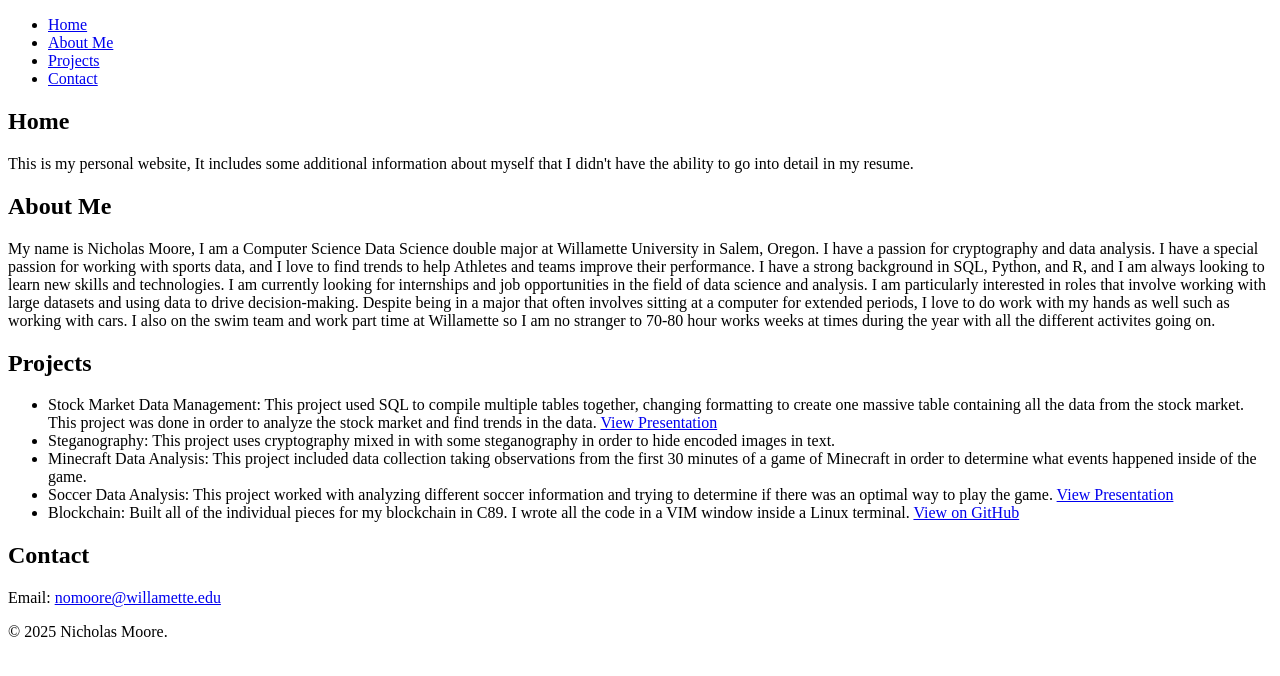
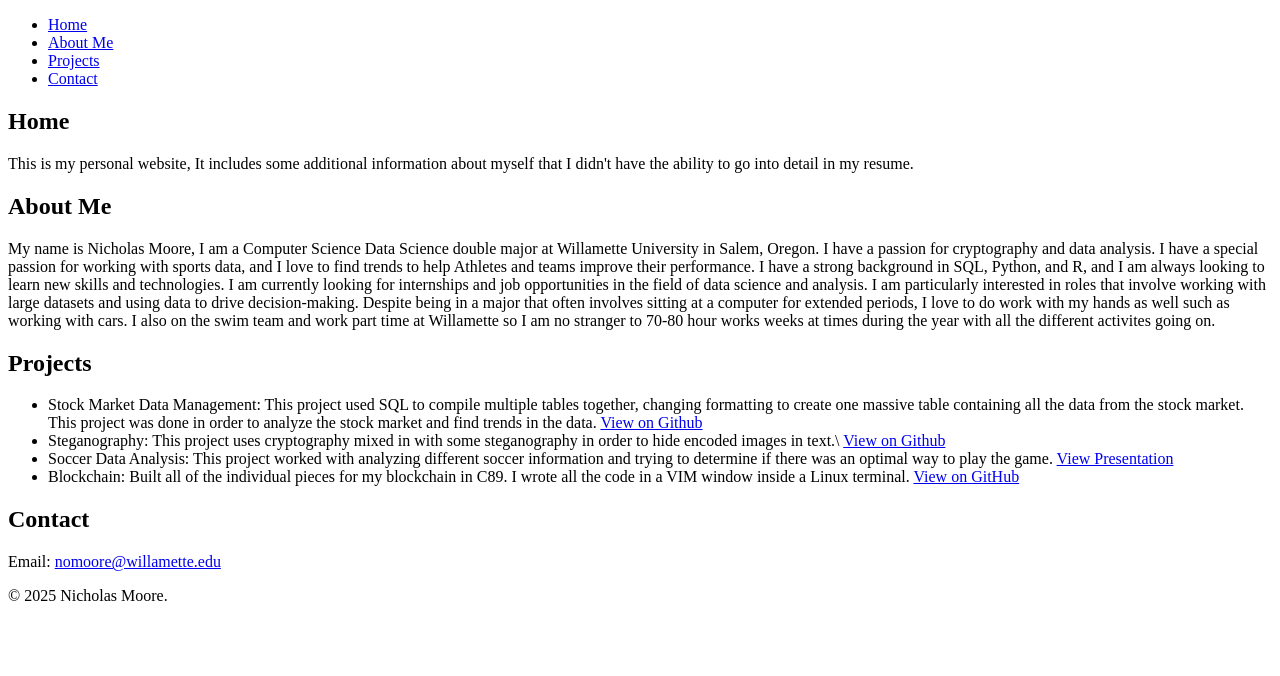
Before and after one commit to NicholasmooreWU/mywebsite, a plain HTML site: page index.html in a window 1280 px wide. Drawn offline with Linux system fonts and the light colour scheme.

Commit message:
Add files via upload

```diff
--- a/index.html
+++ b/index.html
@@ -40,14 +40,13 @@
     <ul>
       <li>Stock Market Data Management: This project used SQL to compile multiple tables together, changing formatting to create one massive table containing all
         the data from the stock market. This project was done in order to analyze the stock market and find trends in the data.
-        <a href="file:///C:/Users/nomoo/Downloads/DS%20351%20Presentation.pdf" target="_blank">View Presentation</a>
+        <a href="https://github.com/NicholasmooreWU/database-project" target="_blank">View on Github</a>
       </li>
-      <li>Steganography: This project uses cryptography mixed in with some steganography in order to hide encoded images in text.</li>
-      <li>Minecraft Data Analysis: This project included data collection taking observations from the first 30 minutes of a game of Minecraft in order to determine what events happened
-        inside of the game.
+      <li>Steganography: This project uses cryptography mixed in with some steganography in order to hide encoded images in text.\
+        <a href="https://github.com/NicholasmooreWU/steganography" target="_blank">View on Github</a>
       </li>
       <li>Soccer Data Analysis: This project worked with analyzing different soccer information and trying to determine if there was an optimal way to play the game.
-        <a href="https://docs.google.com/presentation/d/1wKXTAAp3v-li1Y3glPJTHkFJJfPD9OHmstSC_z0AnLg/edit?slide=id.g34edf65d79b_1_6#slide=id.g34edf65d79b_1_6" target="_blank">View Presentation</a>
+        <a href="https://docs.google.com/presentation/d/1wKXTAAp3v-li1Y3glPJTHkFJJfPD9OHmstSC_z0AnLg/edit?slide=id.p#slide=id.p" target="_blank">View Presentation</a>
       </li>
       <li>Blockchain: Built all of the individual pieces for my blockchain in C89. I wrote all the code in a VIM window inside a Linux terminal.
         <a href="https://github.com/NicholasmooreWU/Crypto" target="_blank">View on GitHub</a>
```
